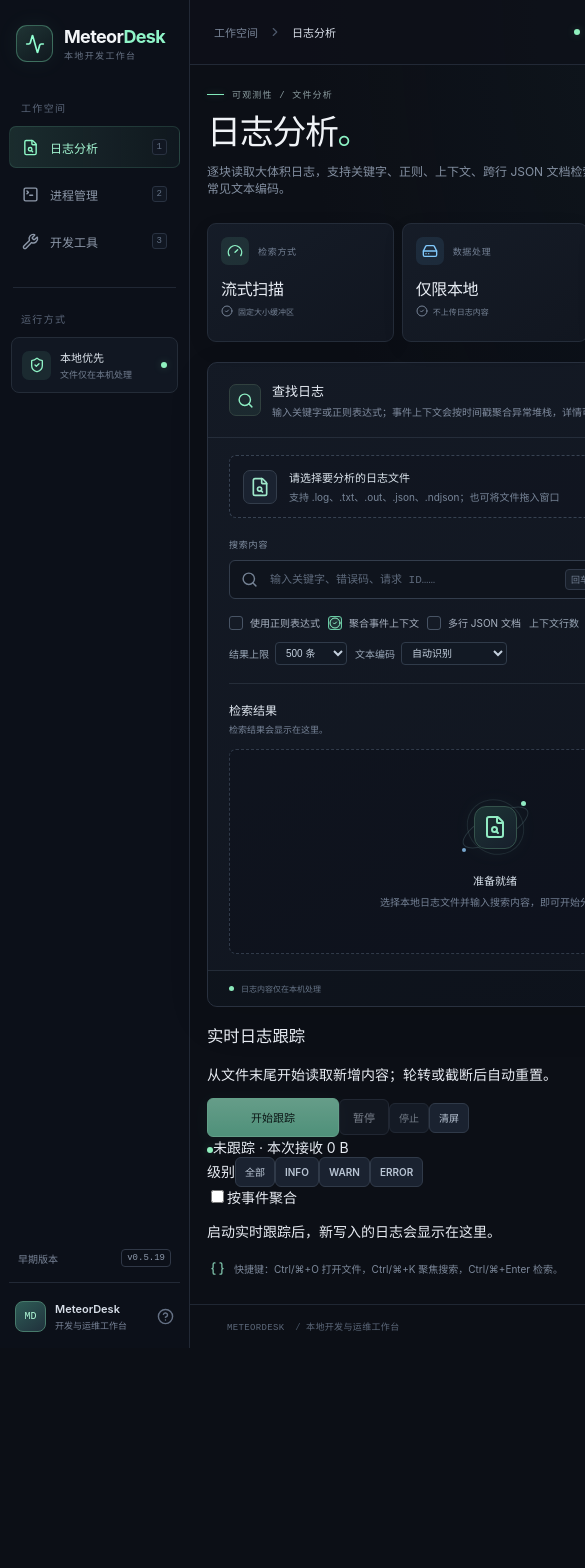
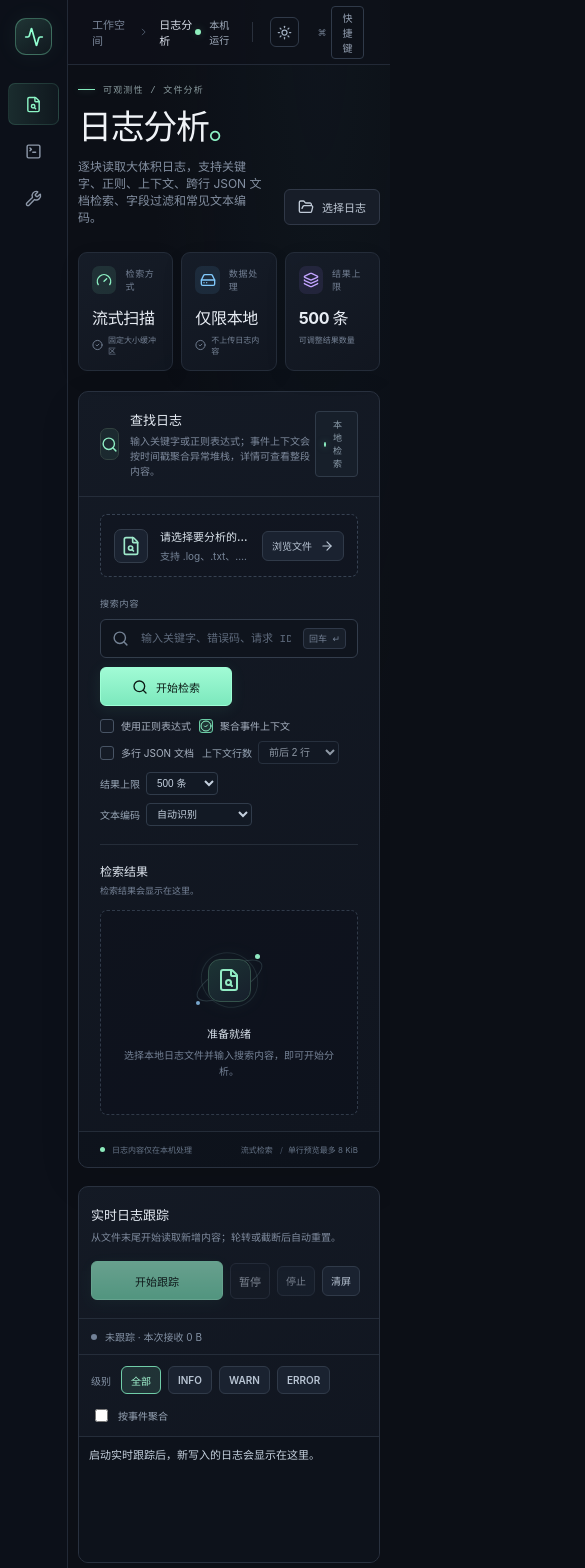
Before and after one commit to yuwen002/meteor-desk, a Vue app in the folder frontend/: page / in a window 390 px wide. Shown: the top 1568 px of the page, 585 px wide, since content can reach past the window. Before the commit the page ends 1348 px from the top, so only its background shows below. Built offline with nearby package versions, Linux system fonts and the light colour scheme.

Commit message:
style: polish live tail controls and responsive themes

```diff
--- a/frontend/src/style.css
+++ b/frontend/src/style.css
@@ -199,3 +199,59 @@
 .theme-light .button-danger{color:#b93832;border-color:#efc7c3;background:#fff7f6}
 .theme-light .process-config-toolbar{box-shadow:0 2px 8px rgba(35,55,80,.025)}
 .theme-light .process-form-actions .button:disabled{opacity:.55}
+
+
+
+/* Live tail: bounded, readable output in both themes. */
+.tail-panel{margin-top:18px;border:1px solid #29313f;border-radius:10px;background:linear-gradient(150deg,rgba(20,26,37,.98),rgba(16,21,31,.98));overflow:hidden;min-width:0}
+.tail-heading{display:flex;align-items:flex-start;justify-content:space-between;gap:16px;padding:18px 21px;border-bottom:1px solid #252d3a}
+.tail-heading h3{margin:0 0 5px;color:#e4eaf2;font-size:13px;font-weight:650}
+.tail-heading p{margin:0;color:#7f8b9e;font-size:10px;line-height:1.6}
+.tail-actions,.tail-toolbar,.tail-level-filters{display:flex;align-items:center;gap:7px;flex-wrap:wrap}
+.tail-actions{justify-content:flex-end}
+.tail-status{display:flex;align-items:center;gap:8px;flex-wrap:wrap;padding:10px 21px;color:#8492a5;font-size:10px;border-bottom:1px solid #252d3a}
+.tail-status .status-dot{background:#8ff0be}
+.tail-status .tail-status-paused{background:#718096;box-shadow:none}
+.tail-error{color:#ff9e95;overflow-wrap:anywhere}
+.tail-toolbar{justify-content:space-between;gap:12px;padding:11px 21px;border-bottom:1px solid #252d3a}
+.tail-level-filters>span{font-size:10px;color:#8492a5;margin-right:3px}
+.tail-level-filters .button{height:28px}
+.tail-level-filters .tail-filter-active{border-color:#70cda8;background:rgba(134,247,197,.12);color:#a4f8d3}
+.tail-event-toggle{display:flex;align-items:center;gap:7px;color:#9aa7b8;font-size:10px;white-space:nowrap}
+.tail-event-toggle input{accent-color:#80e8b8}
+.tail-output,.tail-event-list{margin:0;padding:14px 18px;max-height:360px;min-height:125px;overflow:auto;background:#0d121b;color:#c6d2df;font:11px/1.65 ui-monospace,SFMono-Regular,Menlo,monospace;white-space:pre-wrap;overflow-wrap:anywhere;tab-size:2}
+.tail-output{border:0}
+.tail-event-list{display:flex;flex-direction:column;gap:10px}
+.tail-event-card{min-width:0;border:1px solid #2b3544;border-radius:7px;background:#121925;padding:10px 12px}
+.tail-event-meta{display:flex;align-items:center;gap:10px;flex-wrap:wrap;margin-bottom:8px;color:#8795a8;font:10px/1.5 ui-monospace,monospace}
+.tail-event-card pre{margin:0;color:#cbd6e4;font:11px/1.65 ui-monospace,SFMono-Regular,Menlo,monospace;white-space:pre-wrap;overflow-wrap:anywhere}
+.event-level-error{color:#ff928a}.event-level-warn{color:#f5cb7a}.event-level-info{color:#8ce9bd}.event-level-unknown{color:#a4b1c3}
+.tail-panel .muted{margin:8px 0;color:#8290a3;font-size:11px}
+.theme-light .tail-panel{background:#fff;border-color:#dce3ec;box-shadow:0 4px 18px rgba(35,55,80,.035)}
+.theme-light .tail-heading,.theme-light .tail-status,.theme-light .tail-toolbar{border-color:#e0e7ef}
+.theme-light .tail-heading h3{color:#253247}
+.theme-light .tail-heading p,.theme-light .tail-status,.theme-light .tail-level-filters>span{color:#6c7b90}
+.theme-light .tail-output,.theme-light .tail-event-list{background:#f7f9fc;color:#425168}
+.theme-light .tail-event-card{background:#fff;border-color:#dce3ec}
+.theme-light .tail-event-card pre{color:#34445b}
+.theme-light .tail-event-meta{color:#68788e}
+.theme-light .tail-event-toggle{color:#52637a}
+.theme-light .tail-level-filters .tail-filter-active{color:#176b50;background:#e1f5ec;border-color:#b8e4d1}
+.theme-light .tail-panel .muted{color:#6c7b90}
+@media(max-width:900px){
+ .page-wrap{padding:24px 18px}
+ .tail-heading{flex-direction:column}
+ .tail-actions{justify-content:flex-start}
+ .tail-toolbar{align-items:flex-start;flex-direction:column}
+}
+@media(max-width:700px){
+ body{min-width:320px}
+ .sidebar{width:68px;min-width:68px;padding:18px 8px}
+ .brand{justify-content:center;padding:0 0 28px}
+ .brand-copy,.workspace-label,.sidebar-divider,.local-card,.sidebar-bottom,.nav-item span:nth-child(2),.nav-item kbd{display:none}
+ .nav-item{justify-content:center;padding:0}
+ .page-wrap{padding:18px 10px}
+ .tail-heading,.tail-status,.tail-toolbar{padding-left:12px;padding-right:12px}
+ .tail-output,.tail-event-list{padding:10px;max-height:300px}
+ .tail-actions .button{padding:0 8px}
+}
```
